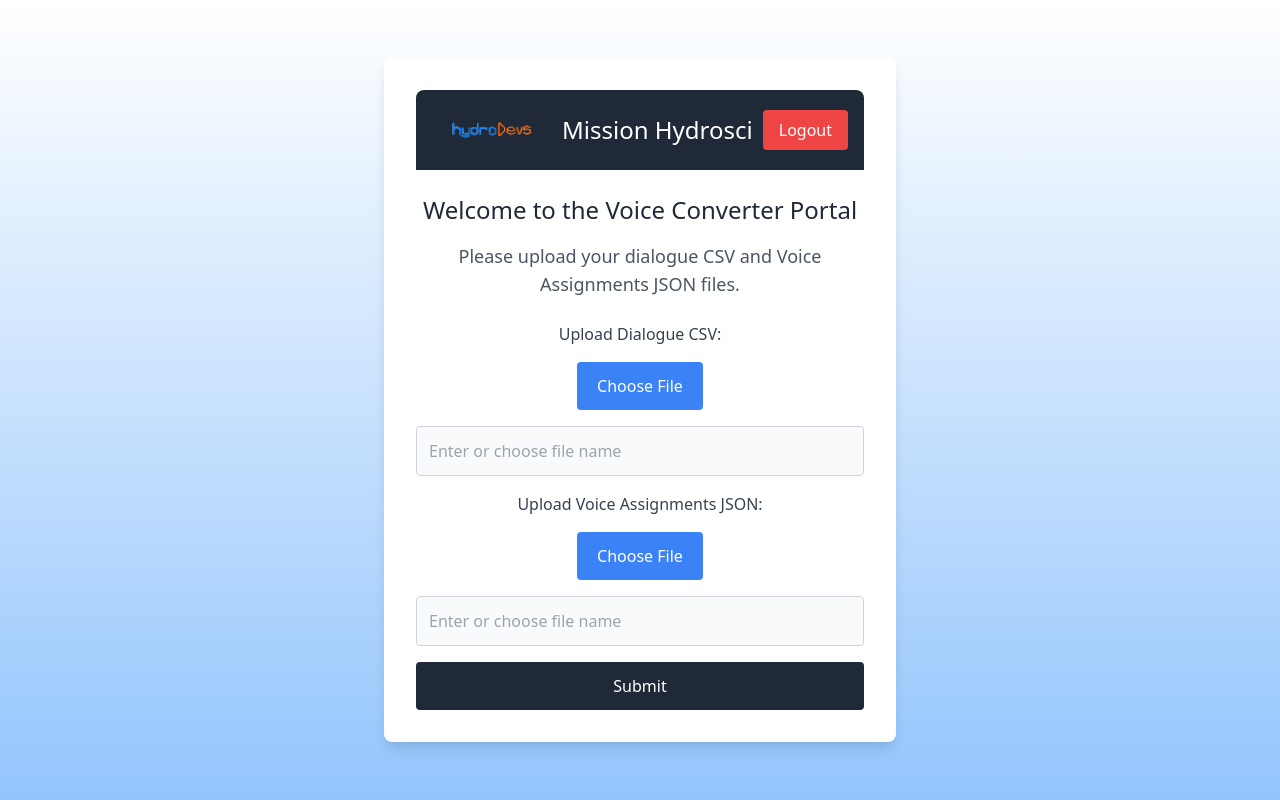
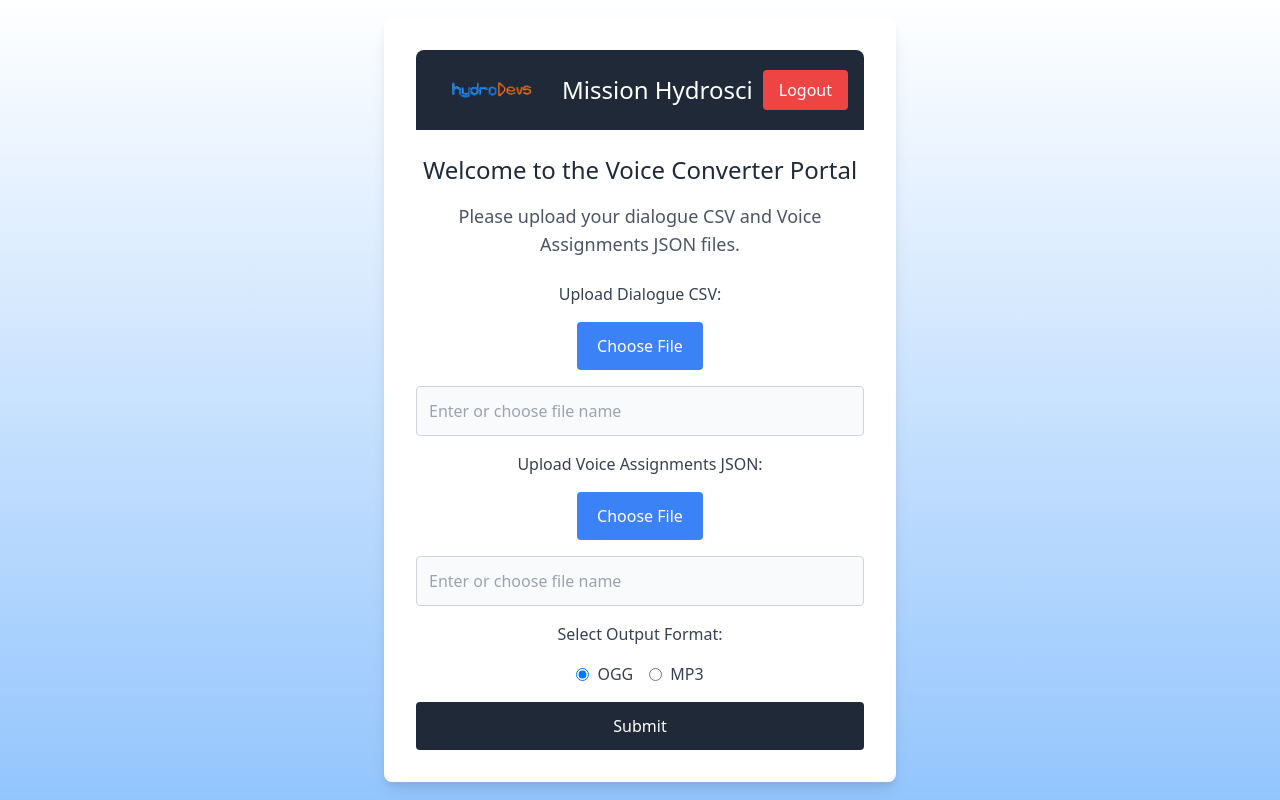
Before and after one commit to jljenkins1/HydroEdventure, a Flask app: page /upload_page in a window 1280 px wide. Run offline with Flask 3, Linux system fonts and the light colour scheme; the visitor is signed in with stand-in values (Sample User, id 1); some libraries are stand-ins or nearby versions.

Commit message:
Added .ogg file functionality

```diff
--- a/app.py
+++ b/app.py
@@ -81,6 +81,7 @@ def upload_files():
         # Confirm that both files have been submitted
         dialogue_file = request.files.get('dialogue')
         voice_file = request.files.get('voices')
+        output_format = request.form.get('output_format', 'ogg')  # Default to 'ogg' if not provided
 
         if not dialogue_file or not voice_file:
             flash('Both dialogue and voice files are required.', 'error')
@@ -103,6 +104,10 @@ def upload_files():
         # Process the files
         entries = parse_dialogue_csv(dialogue_file_path, voices_file_path)
 
+        if not entries:
+            flash('No valid entries found in the uploaded files.', 'error')
+            return redirect(request.url)
+
         # Retrieve the JWT token from the session instead of API key
         token = session.get('token')
         if not token:
@@ -124,16 +129,15 @@ def upload_files():
 
         # Base output directory
         output_base_dir = os.path.join(app.config['UPLOAD_FOLDER'], f"voice_files_{date_stamp}")
+        os.makedirs(output_base_dir, exist_ok=True)
 
-        # Character-specific folders
+        # Get unique player voice IDs
+        player_voice_ids = sorted(set(entry.voiceID for entry in entries if entry.characterName == "Player"))
+
+        # Map voice IDs to Player1, Player2, etc.
         player_folders = {}
-        npc_folder = os.path.join(output_base_dir, "NPC")
-        os.makedirs(npc_folder, exist_ok=True)
-
-        # Get unique player voices from entries
-        player_voices = {(entry.voiceID, entry.voiceName) for entry in entries if entry.characterName == "Player"}
-        for voice_id, voice_name in player_voices:
-            folder_name = f"Player_{voice_name}"
+        for index, voice_id in enumerate(player_voice_ids, start=1):
+            folder_name = f"Player{index}"
             folder_path = os.path.join(output_base_dir, folder_name)
             player_folders[voice_id] = folder_path
             os.makedirs(folder_path, exist_ok=True)
@@ -151,14 +155,22 @@ def upload_files():
             # Determine folder based on character type
             if entry.characterName == "Player":
                 folder_path = player_folders.get(voice_id)
+                if not folder_path:
+                    flash(f"Voice ID {voice_id} not assigned to any player folder.", 'error')
+                    continue  # Skip if voice_id not found
             else:
-                folder_path = npc_folder
+                folder_path = output_base_dir  # Save NPC lines directly in main folder
+
+            # Set the Accept header based on the selected output format
+            accept_header = 'audio/ogg'  # Default to 'ogg'
+            if output_format == 'mp3':
+                accept_header = 'audio/mpeg'
 
             # Generate audio request
             url = f"https://api.elevenlabs.io/v1/text-to-speech/{voice_id}"
             headers = {
                 "xi-api-key": api_key,
-                "Accept": "audio/mpeg",
+                "Accept": accept_header,
                 "Content-Type": "application/json"
             }
             data = {
@@ -174,7 +186,7 @@ def upload_files():
             response = requests.post(url, json=data, headers=headers)
 
             if response.status_code == 200:
-                audio_filename = f"{entry.getTag()}_{date_stamp}.mp3"
+                audio_filename = f"{entry.getTag()}_{date_stamp}.{output_format}"
                 audio_file_path = os.path.join(folder_path, audio_filename)
                 with open(audio_file_path, 'wb') as f:
                     f.write(response.content)
--- a/templates/upload_files.html
+++ b/templates/upload_files.html
@@ -52,6 +52,20 @@
         <input type="text" id="voices-file-name" placeholder="Enter or choose file name" required
                class="file-name-input w-full p-3 text-base border border-gray-300 rounded bg-gray-50 text-gray-700">
 
+        <!-- Section for selecting output format -->
+        <label class="text-gray-700 font-medium">Select Output Format:</label>
+        <div class="flex space-x-4">
+            <label class="inline-flex items-center">
+                <input type="radio" name="output_format" value="ogg" checked class="form-radio text-blue-600">
+                <span class="ml-2 text-gray-700">OGG</span>
+            </label>
+            <label class="inline-flex items-center">
+                <input type="radio" name="output_format" value="mp3" class="form-radio text-blue-600">
+                <span class="ml-2 text-gray-700">MP3</span>
+            </label>
+        </div>
+
+        <!-- Submit button -->
         <button type="submit" class="w-full bg-gray-800 text-white py-3 rounded hover:bg-gray-900 transition duration-300">Submit</button>
     </form>
 </div>
```
